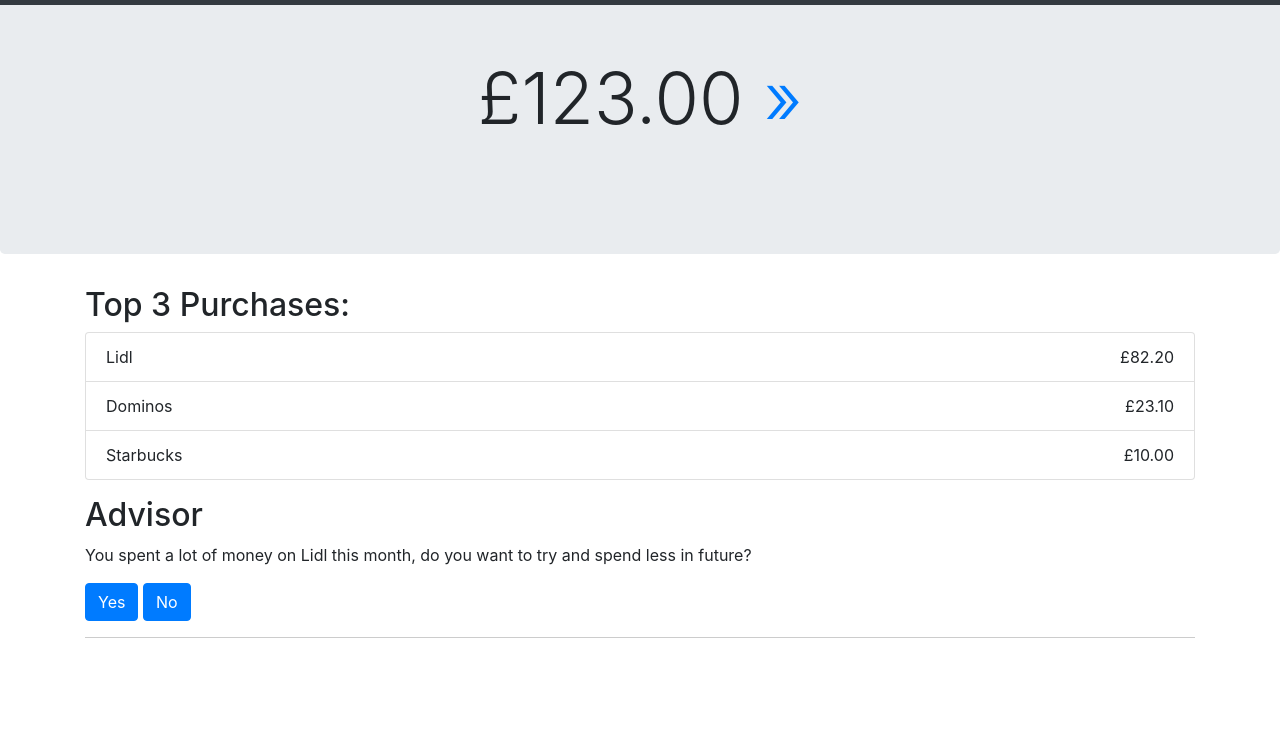
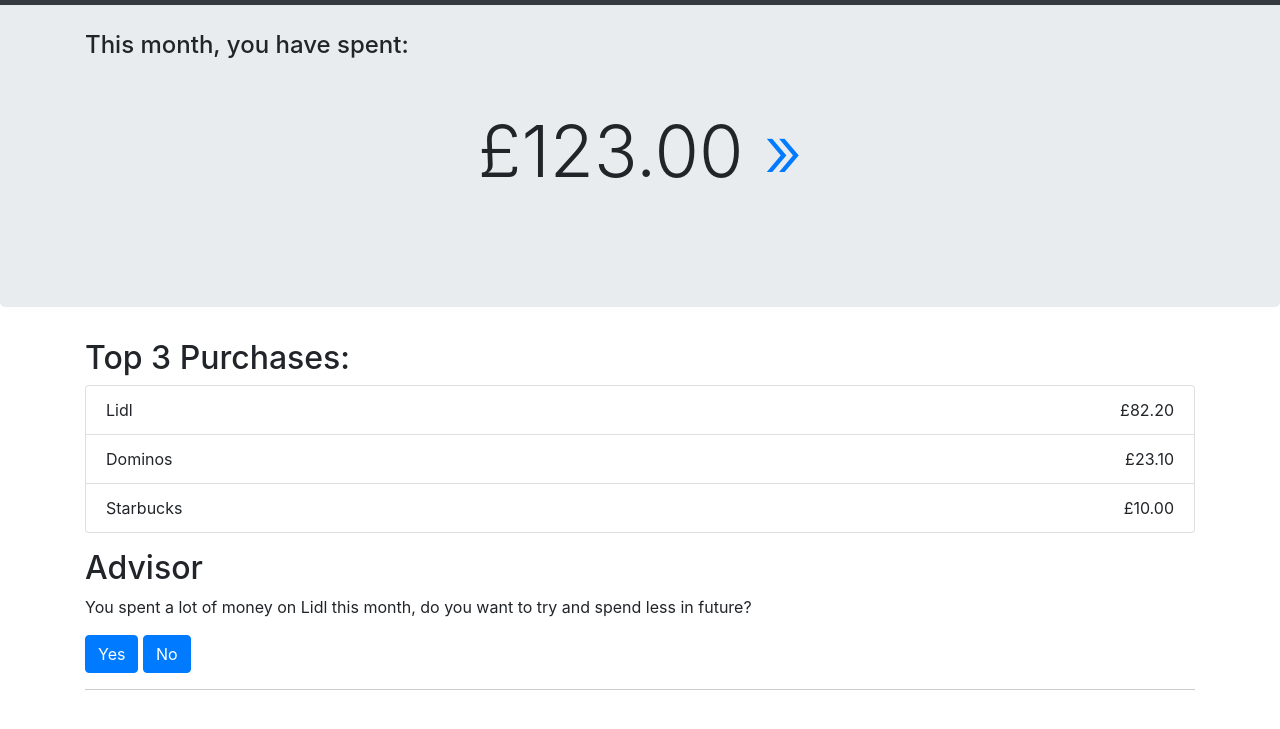
Before and after one commit to lawriecate/FeelBeans, a plain HTML site: page month.html in a window 1280 px wide. Shown: the part 57-786 px from the top of the page. Drawn offline with nearby package versions, Linux system fonts and the light colour scheme.

Commit message:
Display for month

```diff
--- a/month.html
+++ b/month.html
@@ -47,10 +47,13 @@
             </nav>
 
             <main role="main">
+<main role="main">
 
+                  <!--<h1 class="display-3 text-center fb-balace">£123.00 <a href="#">&raquo;</a></h1>-->
               <!-- Main jumbotron for a primary marketing message or call to action -->
               <div class="jumbotron">
                 <div class="container">
+                     <h4 class="mt-4">This month, you have spent:</h4>
                   <h1 class="display-3 text-center fb-balace">£123.00 <a href="index.html">&raquo;</a></h1>
 
                 </div>
```
